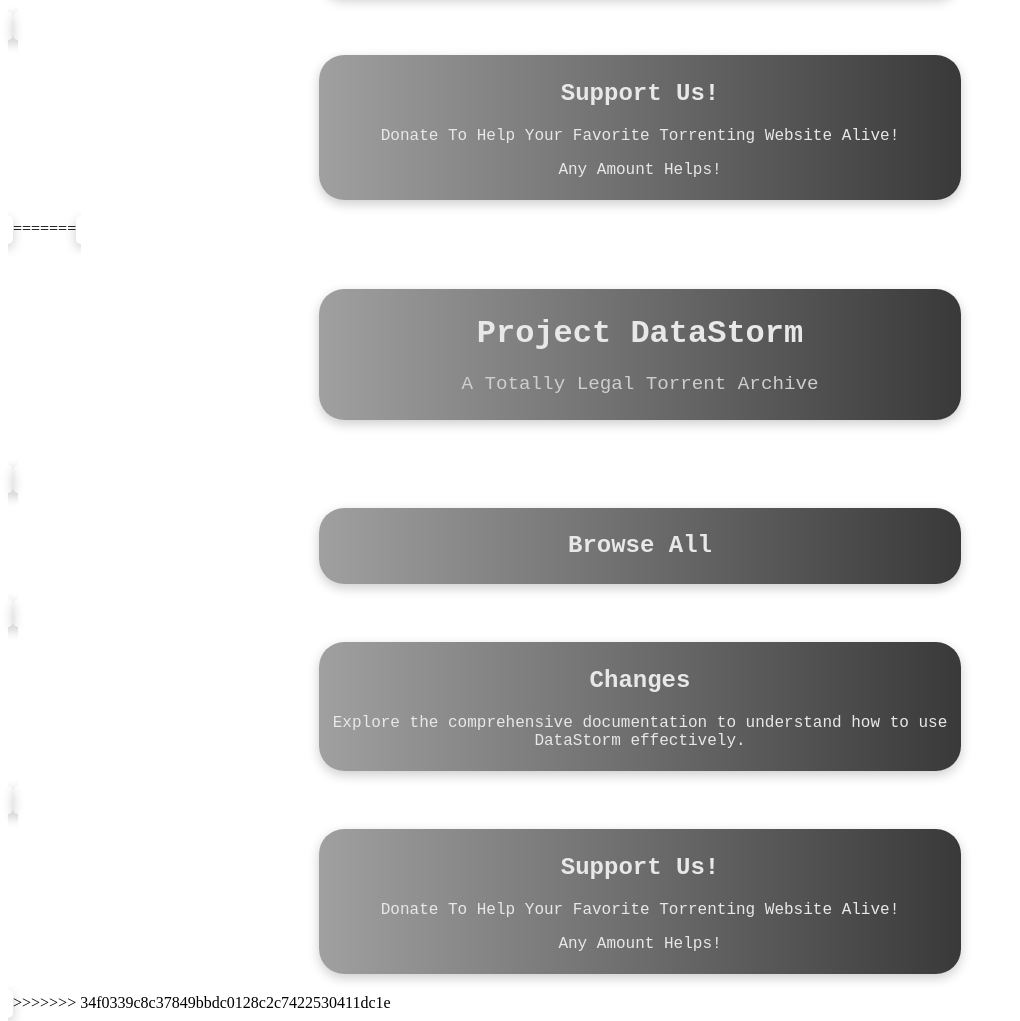
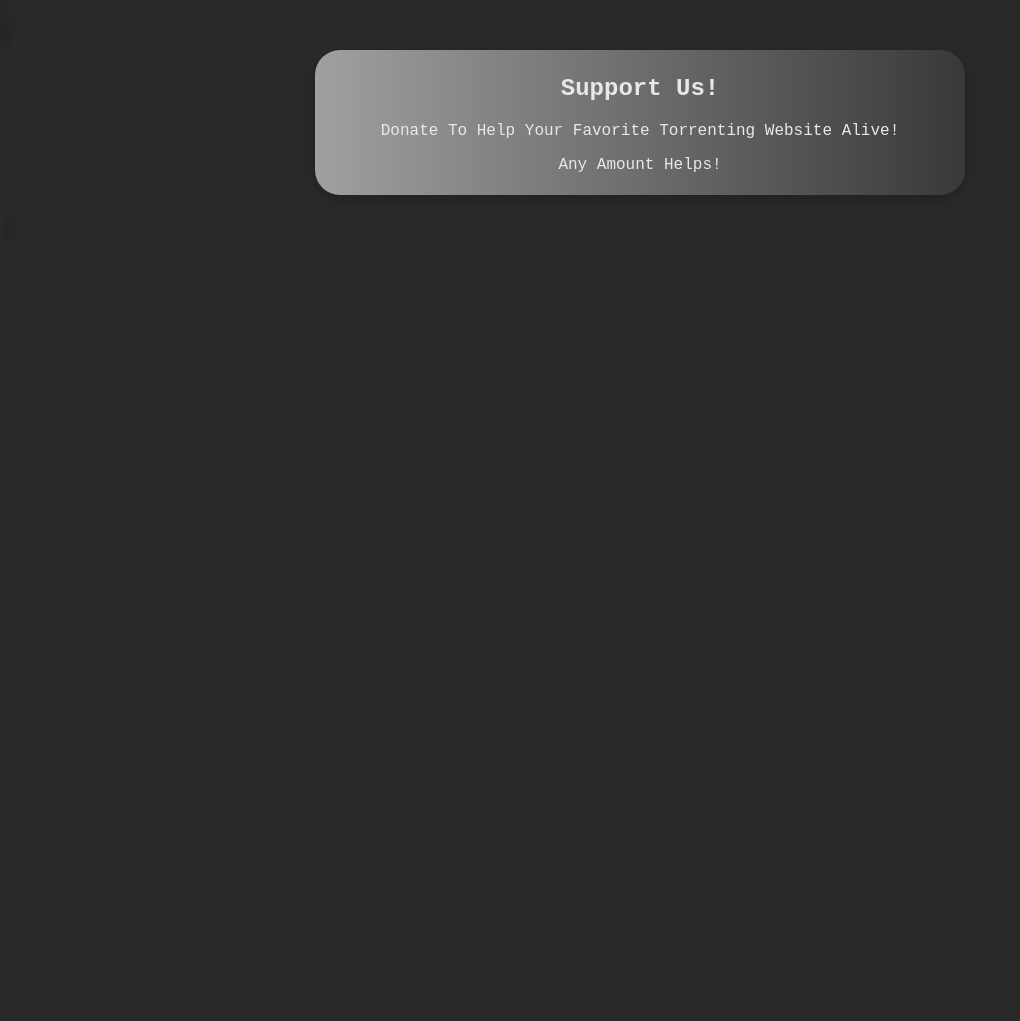
Before and after one commit to Kai-Myles/DataStorm, a plain HTML site: page index.html in a window 1280 px wide. Shown: the part 563-1584 px from the top of the page, without its empty margins (0-1020 px from the left). After the commit the page ends 802 px from the top, so only its background shows below. Drawn offline with Linux system fonts and the light colour scheme.

Commit message:
Remove redundant CSS rules and clean up style.css

```diff
--- a/index.html
+++ b/index.html
@@ -1,4 +1,3 @@
-<<<<<<< HEAD
 <!DOCTYPE html>
 <html lang="en">
 <head>
@@ -39,46 +38,4 @@
 
     <script src="script.js" defer></script>
 </body>
-=======
-<!DOCTYPE html>
-<html lang="en">
-<head>
-    <meta charset="UTF-8">
-    <meta name="viewport" content="width=device-width, initial-scale=1.0">
-    <title>DataStorm</title>
-    <link rel="stylesheet" href="style.css">
-</head>
-
-<body>
-    <a href="style.css" class="box">
-        <div id="title" class="box">
-            <h1>Project DataStorm</h1>
-            <p>A Totally Legal Torrent Archive</p>
-        </div>
-    </a>
-
-    <a href="" class="box">
-        <div id="browse" class="box">
-            <h2>Browse All</h2>
-        </div>
-    </a>
-
-   <a href="style.css" class="box">
-        <div id="changes" class="box">
-            <h2>Changes</h2>
-            <p>Explore the comprehensive documentation to understand how to use DataStorm effectively.</p>
-        </div>
-   </a>
-
-   <a href="https://patreon.com/ProjectDataStorm?utm_medium=unknown&utm_source=join_link&utm_campaign=creatorshare_creator&utm_content=copyLink" class="box">
-        <div id="support" class="box">
-            <h2>Support Us!</h2>
-            <p>Donate To Help Your Favorite Torrenting Website Alive!</p>
-            <p>Any Amount Helps!</p>
-        </div>
-   </a>
-
-    <script src="script.js" defer></script>
-</body>
->>>>>>> 34f0339c8c37849bbdc0128c2c7422530411dc1e
 </html>
--- a/style.css
+++ b/style.css
@@ -1,9 +1,9 @@
-<<<<<<< HEAD
 body {
     background-color: #292929;
     font-family: Arial, sans-serif;
     margin: 0;
     padding: 0;
+    color: #e8e8e8;
 }
 
 .box {
@@ -22,7 +22,6 @@ body {
 .box:hover {
     transform: scale(1.02);
 }
-
 
 #title {
     color: #e8e8e8;
@@ -58,64 +57,3 @@ body {
     from { opacity: 0; transform: translateY(-10px); }
     to { opacity: 1; transform: translateY(0); }
 }
-=======
-body {
-    background-color: #292929;
-    font-family: Arial, sans-serif;
-    margin: 0;
-    padding: 0;
-}
-
-.box {
-    border-radius: 25px;
-    padding: 5px;
-    font-family: 'Courier New', Courier, monospace;
-    width: 50%;
-    text-align: center;
-    margin: 50px auto;
-    animation: fadeIn 1s ease-in-out;
-    box-shadow: 0 4px 12px rgba(0,0,0,0.2);
-    transition: transform 0.3s ease;
-    text-decoration: none;
-}
-
-.box:hover {
-    transform: scale(1.02);
-}
-
-
-#title {
-    color: #e8e8e8;
-    background-image: linear-gradient(to right, #a0a0a0, #393939);
-}
-
-#title p {
-    color: #cecece;
-    font-size: 1.2em;
-    margin-top: 10px;
-    font-weight: lighter;
-}
-
-#changes {
-    color: #e8e8e8;
-    background-image: linear-gradient(to right, #a0a0a0, #393939);
-    margin: 20px auto;
-}
-
-#support {
-    color: #e8e8e8;
-    background-image: linear-gradient(to right, #a0a0a0, #393939);
-    margin: 20px auto;
-}
-
-#browse {
-    color: #e8e8e8;
-    background-image: linear-gradient(to right, #a0a0a0, #393939);
-    margin: 20px auto;
-}
-
-@keyframes fadeIn {
-    from { opacity: 0; transform: translateY(-10px); }
-    to { opacity: 1; transform: translateY(0); }
-}
->>>>>>> 34f0339c8c37849bbdc0128c2c7422530411dc1e
```
